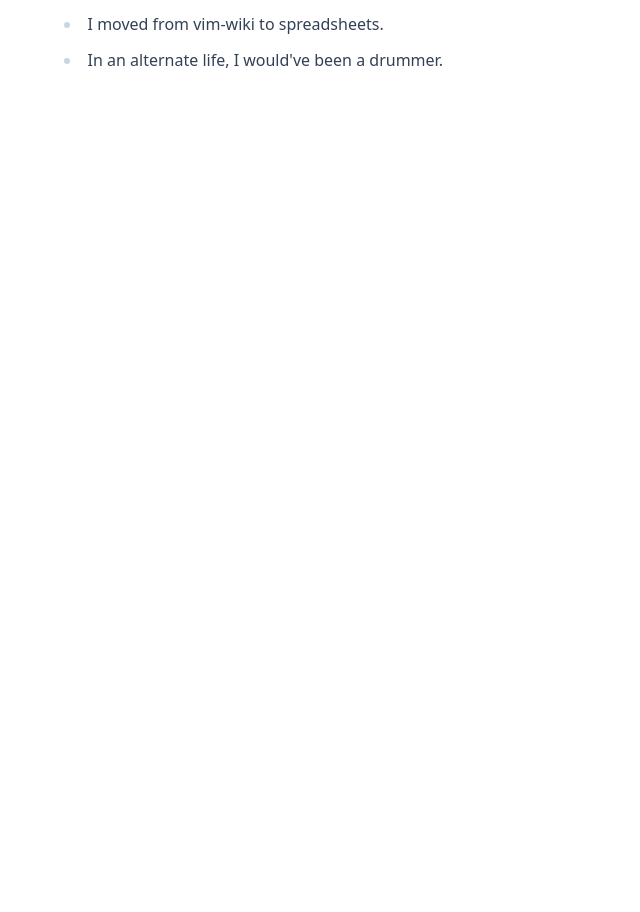
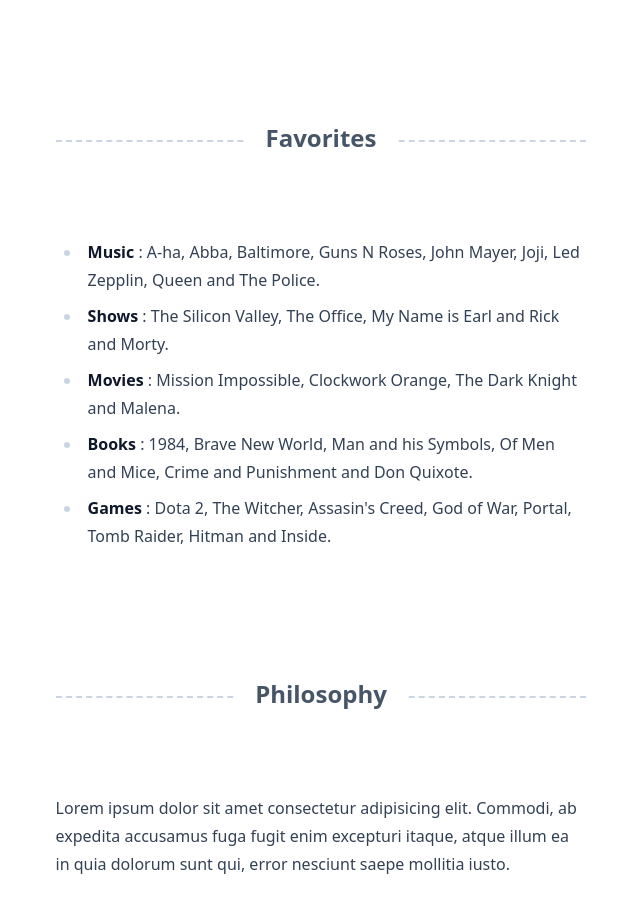
Before and after one commit to commitsovercoffee/site, a SvelteKit app: page /about in a window 1280 px wide. Shown: the part 1710-2622 px from the top of the page, without its empty margins (319-959 px from the left). Before the commit the page ends 1836 px from the top, so only its background shows below. Built offline with nearby package versions, Linux system fonts and the light colour scheme.

Commit message:
adds reviews

```diff
--- a/src/routes/+page.svelte
+++ b/src/routes/+page.svelte
@@ -19,6 +19,39 @@
 	];
 
 	let skills = ["bash", "git", "html", "css", "js", "go", "c", "python"];
+
+	const userReviews = [
+		{
+			id: 1,
+			name: "John Doe",
+			rating: 4.5,
+			comment: "Great website! Easy to navigate and find the information I needed.",
+			date: "2023-08-15",
+		},
+		{
+			id: 2,
+			name: "Alice Smith",
+			rating: 5.0,
+			comment: "I love this website! It's so well-designed and informative.",
+			date: "2023-08-16",
+		},
+		{
+			id: 3,
+			name: "Bob Johnson",
+			rating: 3.0,
+			comment: "It's decent, but there are some areas that could be improved.",
+			date: "2023-08-17",
+		},
+		{
+			id: 4,
+			name: "Eva Green",
+			rating: 4.0,
+			comment: "I found the website useful and user-friendly.",
+			date: "2023-08-18",
+		},
+	];
+
+	// You can add more reviews as needed
 </script>
 
 <article class=" selection:bg-teal-300">
@@ -54,6 +87,53 @@
 			>
 				Let's not do it !
 			</button>
+		</div>
+	</section>
+
+	<section class="p-4">
+		<Title>Reviews</Title>
+		<p>
+			Lorem ipsum dolor sit amet consectetur adipisicing elit.
+			Ea, molestias tempora. Enim, perferendis facilis fuga
+			odio nihil modi voluptas, iste accusamus omnis obcaecati
+			aliquid necessitatibus cum pariatur. Voluptas, tempora
+			nihil!
+		</p>
+
+		<div class="my-16">
+			{#each userReviews as userReview}
+				<div
+					class="m-0 p-0 my-6 border-t-4 border-slate-500 flex even:flex-row-reverse bg-slate-100 shadow-md"
+				>
+					<img
+						class="m-0 object-cover w-1/3"
+						src="https://picsum.photos/400"
+						alt="some thing"
+					/>
+					<div class="p-4 w-2/3 font-serif">
+						<svg
+							xmlns="http://www.w3.org/2000/svg"
+							viewBox="0 0 24 24"
+							class="h-12 inline fill-current text-slate-800 opacity-40"
+							><title
+								>format-quote-open</title
+							><path
+								d="M10,7L8,11H11V17H5V11L7,7H10M18,7L16,11H19V17H13V11L15,7H18Z"
+							/></svg
+						>
+						<p
+							class="m-0 px-4 text-lg text-slate-600"
+						>
+							{userReview.comment}
+						</p>
+						<p
+							class="m-0 mt-4 px-4 text-slate-400 text-right"
+						>
+							{userReview.name}
+						</p>
+					</div>
+				</div>
+			{/each}
 		</div>
 	</section>
 
@@ -151,15 +231,15 @@
 							src={blog.thumbnail}
 							alt={blog.alt}
 						/>
-						<div class="p-4 w-2/3">
-							<h2
-								class="m-0 mt-4 font-black font-serif"
+						<div
+							class="p-4 w-2/3 font-serif"
+						>
+							<p
+								class="m-0 mt-4 font-bold text-xl"
 							>
 								{blog.title}
-							</h2>
-							<p
-								class="mt-2 text-base font-mono"
-							>
+							</p>
+							<p class="mt-2 text-lg">
 								{blog.desc}
 							</p>
 						</div>
--- a/src/routes/about/+page.svelte
+++ b/src/routes/about/+page.svelte
@@ -30,12 +30,12 @@
 	<section class="flex flex-wrap justify-center">
 		{#each photos as photo}
 			<div
-				class="m-2 p-0 h-min shadow-lg odd:-rotate-2 even:rotate-2"
+				class="h-min m-2 p-0 shadow-lg odd:-rotate-2 even:rotate-2"
 			>
 				<img
+					alt={photo.alt}
 					src={photo.src}
-					alt={photo.alt}
-					class="m-0 p-4"
+					class="m-0 p-4 w-[200px] h-auto transition-all duration-200 ease-linear delay-150"
 				/>
 			</div>
 		{/each}
@@ -68,4 +68,37 @@
 		<li>I moved from vim-wiki to spreadsheets.</li>
 		<li>In an alternate life, I would've been a drummer.</li>
 	</ul>
+
+	<Title>Favorites</Title>
+
+	<ul>
+		<li>
+			<strong>Music</strong> : A-ha, Abba, Baltimore, Guns N Roses,
+			John Mayer, Joji, Led Zepplin, Queen and The Police.
+		</li>
+		<li>
+			<strong>Shows</strong> : The Silicon Valley, The Office,
+			My Name is Earl and Rick and Morty.
+		</li>
+		<li>
+			<strong>Movies</strong> : Mission Impossible, Clockwork Orange,
+			The Dark Knight and Malena.
+		</li>
+		<li>
+			<strong>Books</strong> : 1984, Brave New World, Man and his
+			Symbols, Of Men and Mice, Crime and Punishment and Don Quixote.
+		</li>
+		<li>
+			<strong>Games</strong> : Dota 2, The Witcher, Assasin's Creed,
+			God of War, Portal, Tomb Raider, Hitman and Inside.
+		</li>
+	</ul>
+
+	<Title>Philosophy</Title>
+	<p>
+		Lorem ipsum dolor sit amet consectetur adipisicing elit.
+		Commodi, ab expedita accusamus fuga fugit enim excepturi itaque,
+		atque illum ea in quia dolorum sunt qui, error nesciunt saepe
+		mollitia iusto.
+	</p>
 </section>
--- a/src/routes/components/Typewriter.svelte
+++ b/src/routes/components/Typewriter.svelte
@@ -21,7 +21,7 @@
 		const interval = setInterval(() => {
 			i += 1;
 			i %= messages.length;
-		}, 2500);
+		}, 3000);
 
 		return () => {
 			clearInterval(interval);
@@ -56,7 +56,7 @@
 	{#key i}
 		<span
 			class="font-serif italic text-xl"
-			in:typewriter={{ speed: 10 }}
+			in:typewriter={{ speed: 7 }}
 		>
 			{messages[i] || ""}
 		</span>
```
